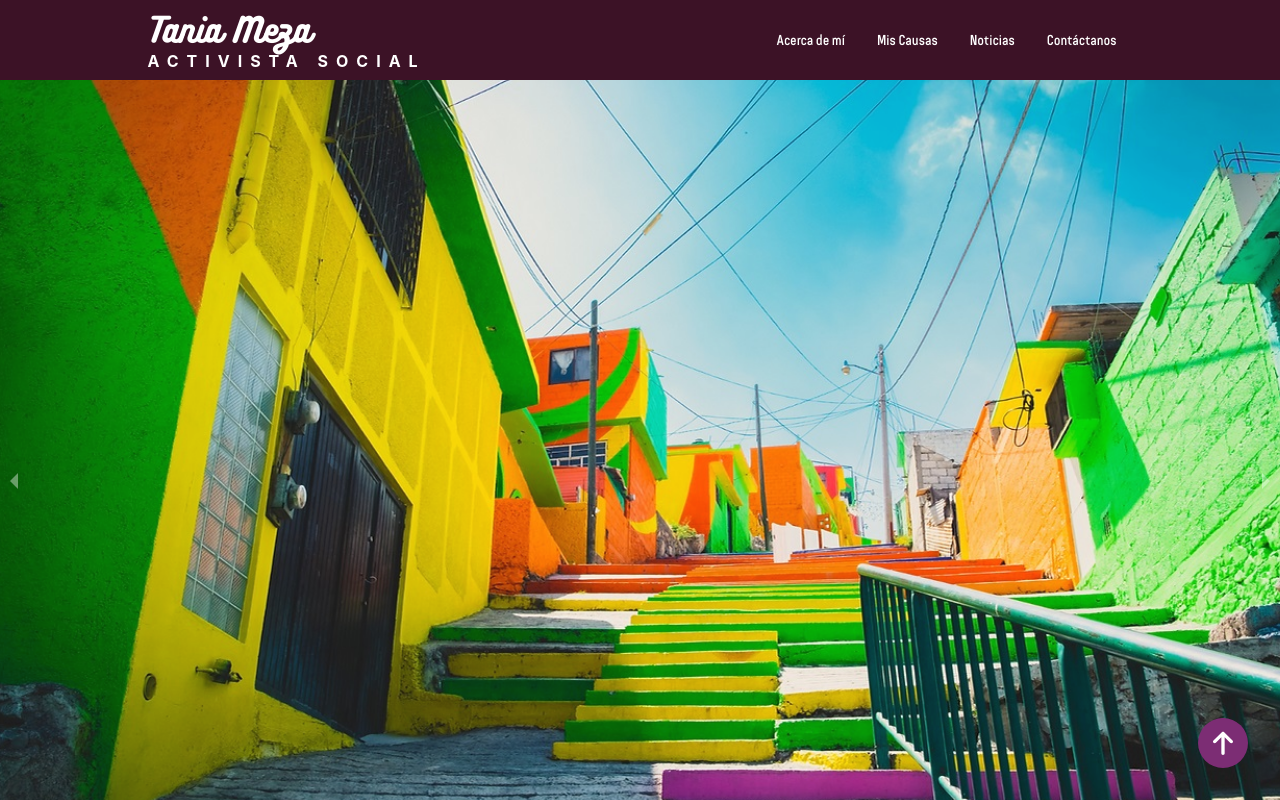
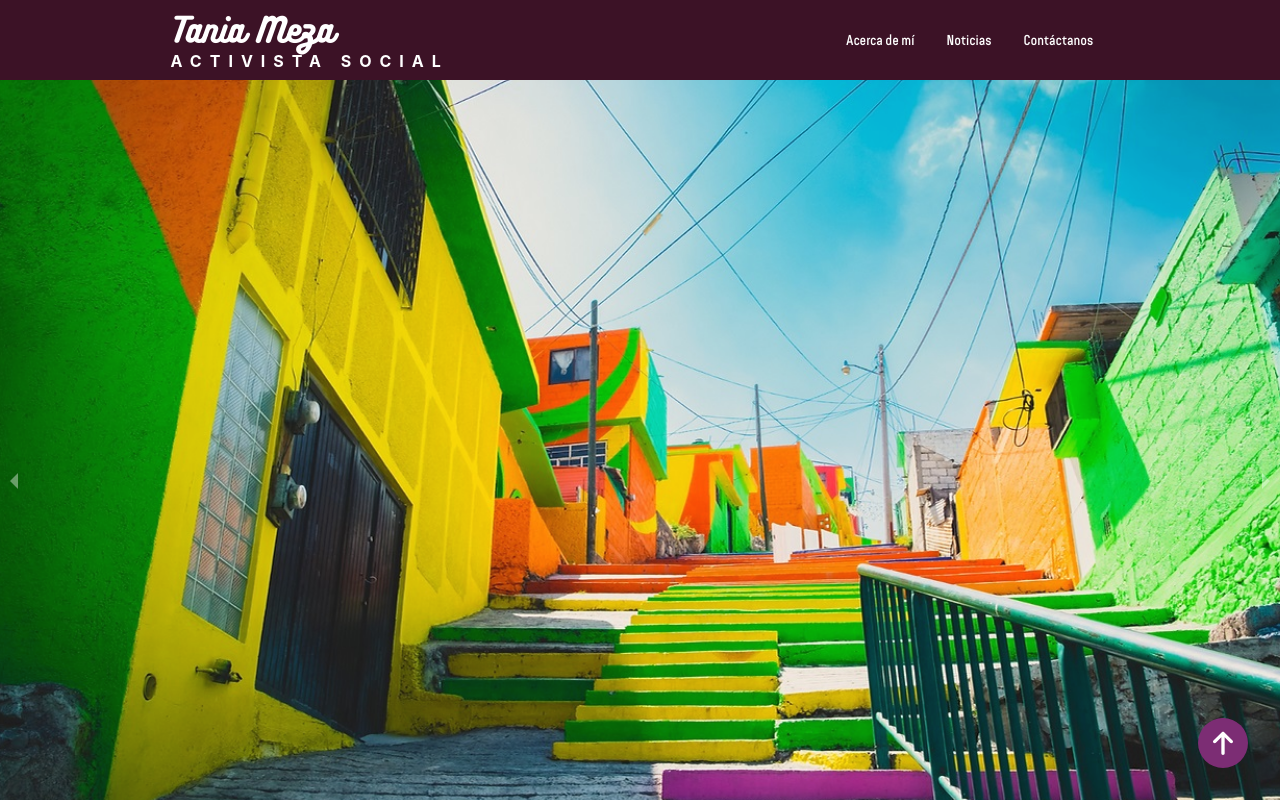
Before and after one commit to ForeverMikk/tania-meza, a React (Create React App) app: page / in a window 1280 px wide. Shown: the top 800 px of the page. Built offline with nearby package versions, Linux system fonts and the light colour scheme.

Commit message:
hiding videos in web page

```diff
--- a/src/componets/Home/MezaDeCorazon/MezaDeCorazon.css
+++ b/src/componets/Home/MezaDeCorazon/MezaDeCorazon.css
@@ -28,9 +28,9 @@
 .meza-video .video {
     margin-top: 5rem;
 }
-.meza-video iframe{
+.meza-video img{
     width: 100%;
-    min-height: 400px;
+    min-height: 350px;
 }
 
 .meza-video .media{
--- a/src/componets/Home/MezaDeCorazon/MezaDeCorazon.jsx
+++ b/src/componets/Home/MezaDeCorazon/MezaDeCorazon.jsx
@@ -2,8 +2,8 @@ import React from 'react';
 import { FontAwesomeIcon } from '@fortawesome/react-fontawesome';
 import { faFacebook, faInstagram, faTwitter } from '@fortawesome/free-brands-svg-icons';
 
-// import img7 from './../../../assets/img/img7.webp'
 import './MezaDeCorazon.css'
+import imageDefault from './../../../assets/img/acerca-de.png'
 
 const MezaDeCorazon = () => {
 
@@ -19,13 +19,14 @@ const MezaDeCorazon = () => {
                 </div>
 
                 <div className="video" data-aos='fade-left' data-aos-duration="850">
-                    <iframe
+                    <img src={imageDefault} alt="" />
+                    {/* <iframe
                         src="https://www.youtube.com/embed/_Tx1WpIWdW0"
                         title="YouTube video player"
                         frameBorder="0"
                         allow="accelerometer; autoplay; clipboard-write; encrypted-media; gyroscope; picture-in-picture"
                         allowFullScreen
-                    ></iframe>
+                    ></iframe> */}
                 </div>
 
                 <div className="media">
--- a/src/variables/menuItems.js
+++ b/src/variables/menuItems.js
@@ -1,9 +1,9 @@
 export const menuItems = [
-    {
-        title: 'Mis Causas',
-        url: '/mis-causas',
-        className: 'nav-links'
-    },
+    // {
+    //     title: 'Mis Causas',
+    //     url: '/mis-causas',
+    //     className: 'nav-links'
+    // },
     {
         title: 'Noticias',
         url: '/noticias',
```
